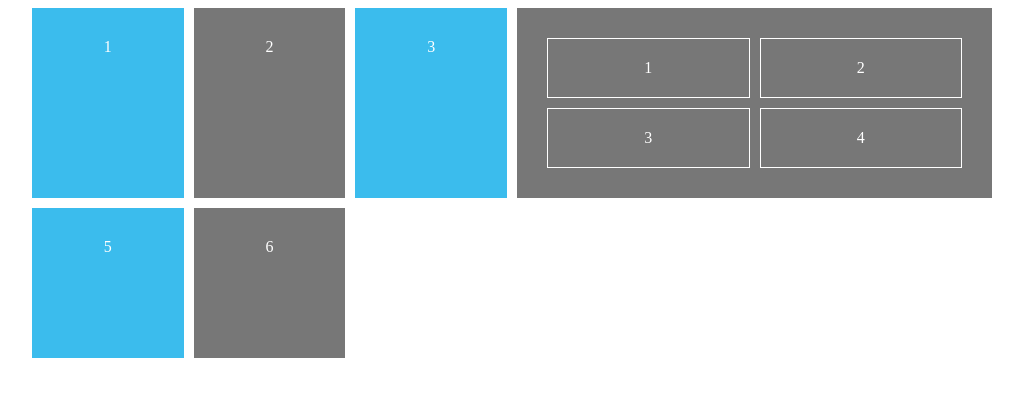
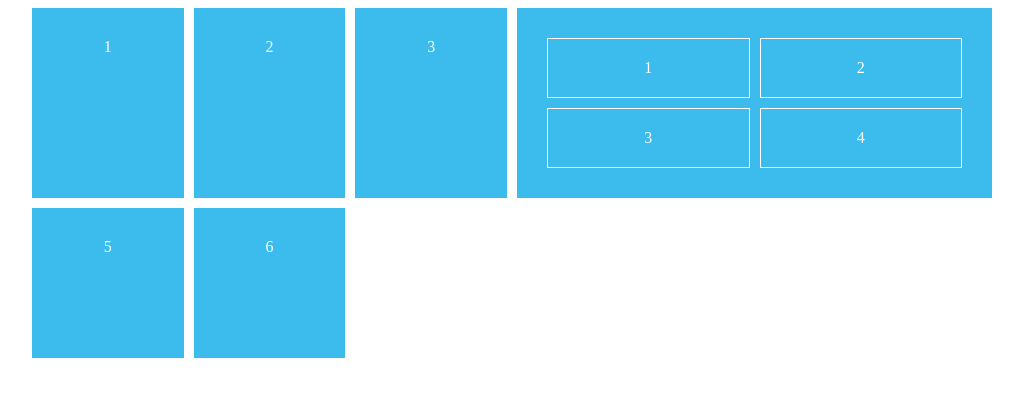
Before and after one commit to RobertNeuzil/htmlfiles, a plain HTML site: page CSSGRID/index.html in a window 1280 px wide. Shown: the whole page, without its empty margins (128-1151 px from the left). Drawn offline with Linux system fonts and the light colour scheme.

Commit message:
html css grid

```diff
--- a/CSSGRID/style.css
+++ b/CSSGRID/style.css
@@ -19,9 +19,7 @@ body{
 	padding: 30px;
 }
 
-#content div:nth-child(even){
-	background: #777;
-}
+
 
 .nested{
 	display: grid;
```
